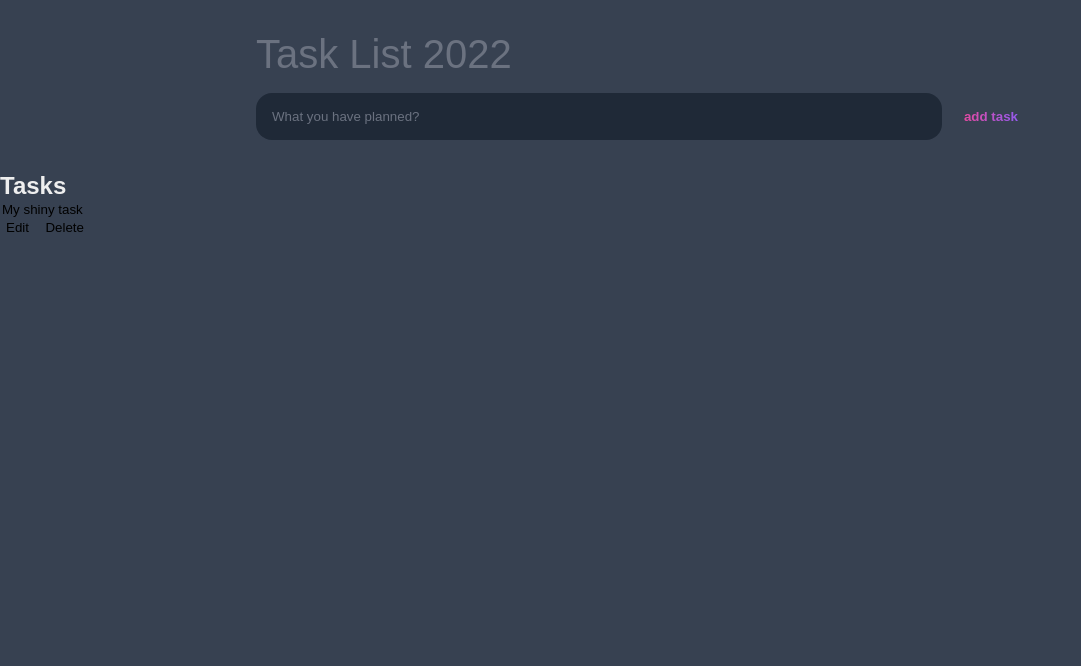
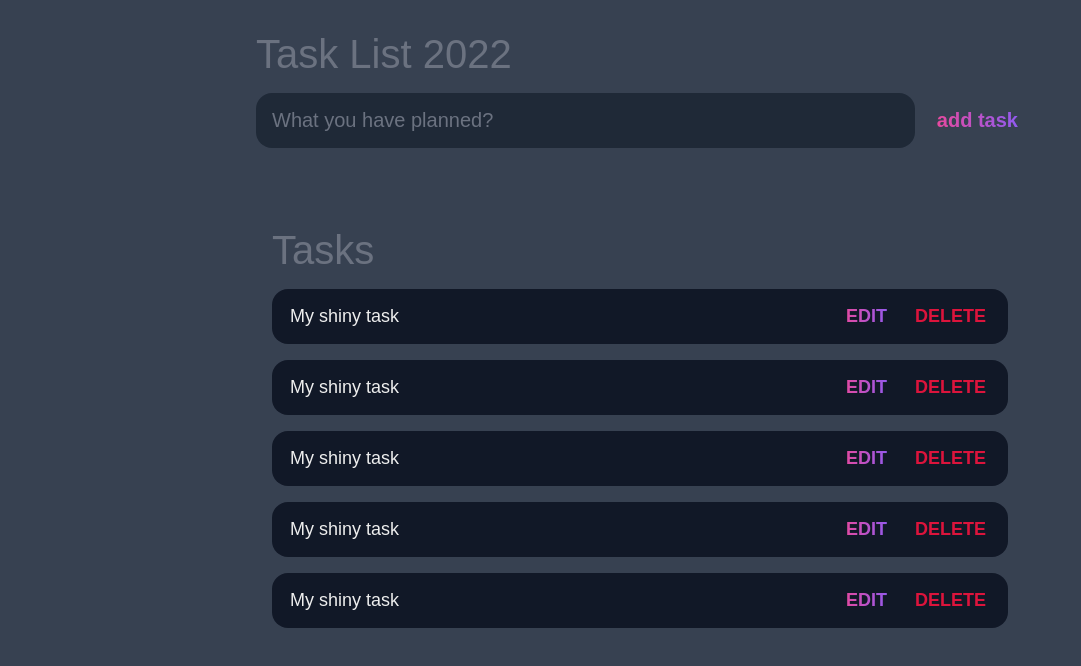
Before and after one commit to PatrykKazmierczak/Todo-App, a plain HTML site: page index.html in a window 1280 px wide. Shown: the whole page, without its empty margins (0-1081 px from the left). Drawn offline with Linux system fonts and the light colour scheme.

Commit message:
tasks-update

```diff
--- a/index.html
+++ b/index.html
@@ -1,5 +1,6 @@
 <!DOCTYPE html>
 <html lang="en">
+
 <head>
     <meta charset="UTF-8" />
     <meta http-equiv="X-UA-Compatible" content="IE=edge" />
@@ -13,23 +14,12 @@
         <h1>Task List 2022</h1>
         <form class="task-form-class" name="taskFormClass" id="task-form-id">
             <!-- <label for="new-task-id">New task</label> -->
-        <input
-          type="text"
-          class="new-task-input"
-          name="newTaskInput"
-          id="new-task-id"
-          placeholder="What you have planned?"
-        />
+            <input type="text" class="new-task-input" name="newTaskInput" id="new-task-id"
+                placeholder="What you have planned?" />
 
             <!-- <label for="add-new-task">Add new task</label> -->
 
-        <input
-          type="submit"
-          class="add-new-task-input"
-          name="addNewTask"
-          id="add-new-task"
-          value="add task"
-        />
+            <input type="submit" class="add-new-task-input" name="addNewTask" id="add-new-task" value="add task" />
         </form>
     </header>
 
@@ -46,10 +36,47 @@
                         <button class="delete">Delete</button>
                     </div>
                 </div>
+                <div class="task">
+                    <div class="content">
+                        <input type="text" class="text" value="My shiny task" readonly />
+                    </div>
+                    <div class="actions">
+                        <button class="edit">Edit</button>
+                        <button class="delete">Delete</button>
+                    </div>
+                </div>
+                <div class="task">
+                    <div class="content">
+                        <input type="text" class="text" value="My shiny task" readonly />
+                    </div>
+                    <div class="actions">
+                        <button class="edit">Edit</button>
+                        <button class="delete">Delete</button>
+                    </div>
+                </div>
+                <div class="task">
+                    <div class="content">
+                        <input type="text" class="text" value="My shiny task" readonly />
+                    </div>
+                    <div class="actions">
+                        <button class="edit">Edit</button>
+                        <button class="delete">Delete</button>
+                    </div>
+                </div>
+                <div class="task">
+                    <div class="content">
+                        <input type="text" class="text" value="My shiny task" readonly />
+                    </div>
+                    <div class="actions">
+                        <button class="edit">Edit</button>
+                        <button class="delete">Delete</button>
+                    </div>
+                </div>
             </div>
         </section>
     </main>
 
     <script src="./todo.js"></script>
 </body>
+
 </html>
--- a/style.css
+++ b/style.css
@@ -55,7 +55,7 @@ button {
   border-radius: 1rem;
   margin-right: 1rem;
   color: var(--light);
-  font-size: 1, 25rem;
+  font-size: 1.25rem;
 }
 
 .new-task-input::placeholder {
@@ -64,9 +64,91 @@ button {
 
 .add-new-task-input {
   color: var(--pink);
-  font-size: 1, 25rem;
+  font-size: 1.25rem;
   font-weight: 700;
   background-image: linear-gradient(to right, var(--pink), var(--purple));
   -webkit-background-clip: text;
   -webkit-text-fill-color: transparent;
+  cursor: pointer;
+  transition: 0.4s;
 }
+
+.add-new-task-input:hover {
+  opacity: 0.8;
+}
+
+.add-new-task-input:active {
+  opacity: 0.7;
+}
+
+main {
+  flex: 1 1 0%;
+  padding: 2rem 1rem;
+  max-width: 800px;
+  width: 100%;
+  margin: 0 auto;
+}
+
+.task-list {
+  padding: 1rem;
+}
+
+.task-list h2 {
+  font-size: 2.5rem;
+  font-weight: 300;
+  color: var(--gray);
+  margin-bottom: 1rem;
+}
+
+.tasks .task {
+  display: flex;
+  justify-content: space-between;
+  background-color: var(--darkest);
+  padding: 1rem;
+  border-radius: 1rem;
+  margin-bottom: 1rem;
+}
+
+.tasks .task .content .text {
+  color: var(--light);
+  font-size: 1.125rem;
+  width: 100%;
+  display: block;
+  transition: 0.4s;
+}
+
+.tasks .task .content .text:not(:read-only) {
+  color: var(--pink);
+}
+
+.tasks .task .actions {
+  display: flex;
+  margin: 0 -0.5rem;
+}
+.tasks .actions button {
+  cursor: pointer;
+  margin: 0 0.5rem;
+  font-size: 1.125rem;
+  font-weight: 700;
+  text-transform: uppercase;
+  transition: 0.4s;
+}
+
+.tasks .actions button:hover {
+  opacity: 0.8;
+}
+
+.tasks .actions button:active {
+  opacity: 0.7;
+}
+
+.tasks .actions .edit {
+  background-image: linear-gradient(to right, var(--pink), var(--purple));
+  -webkit-background-clip: text;
+  -webkit-text-fill-color: transparent;
+  cursor: pointer;
+}
+
+.tasks .actions .delete {
+    color: crimson;
+  }
```
Lines whose indentation alone changed are shown as unchanged.
